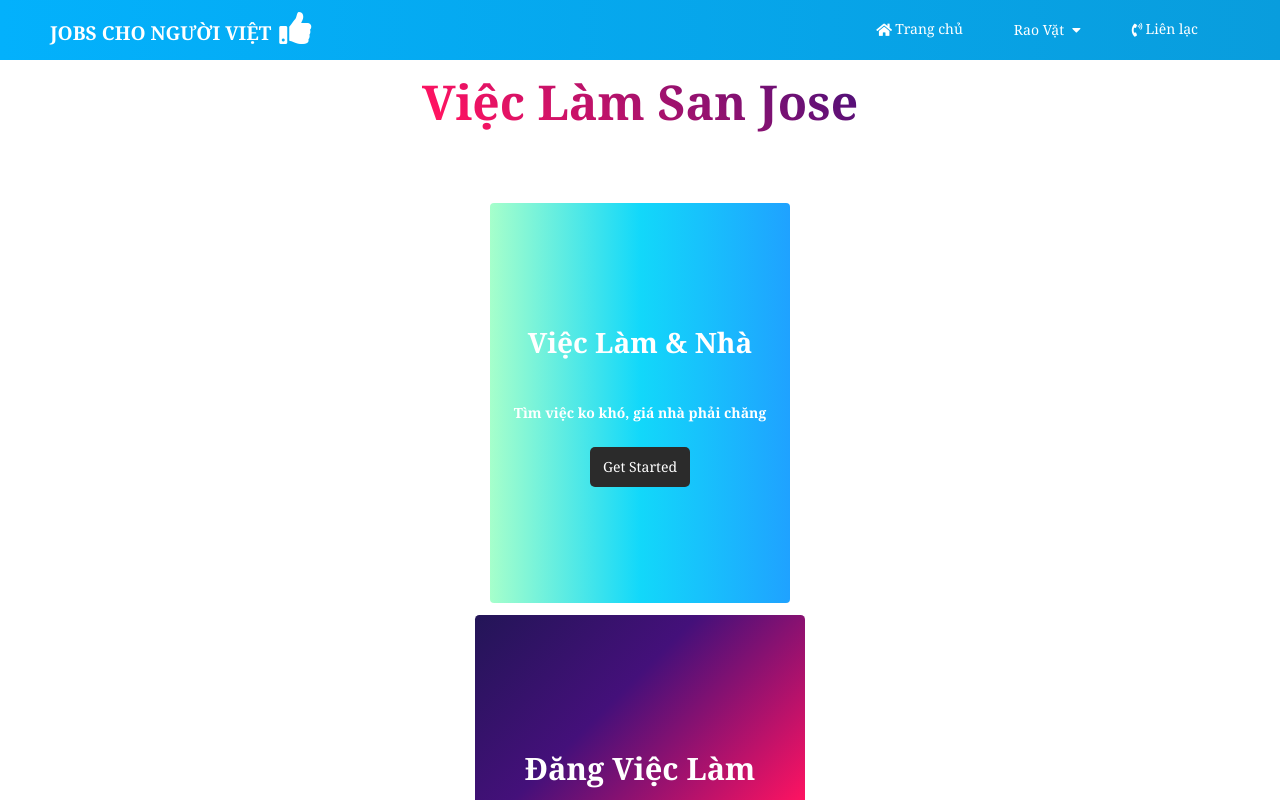
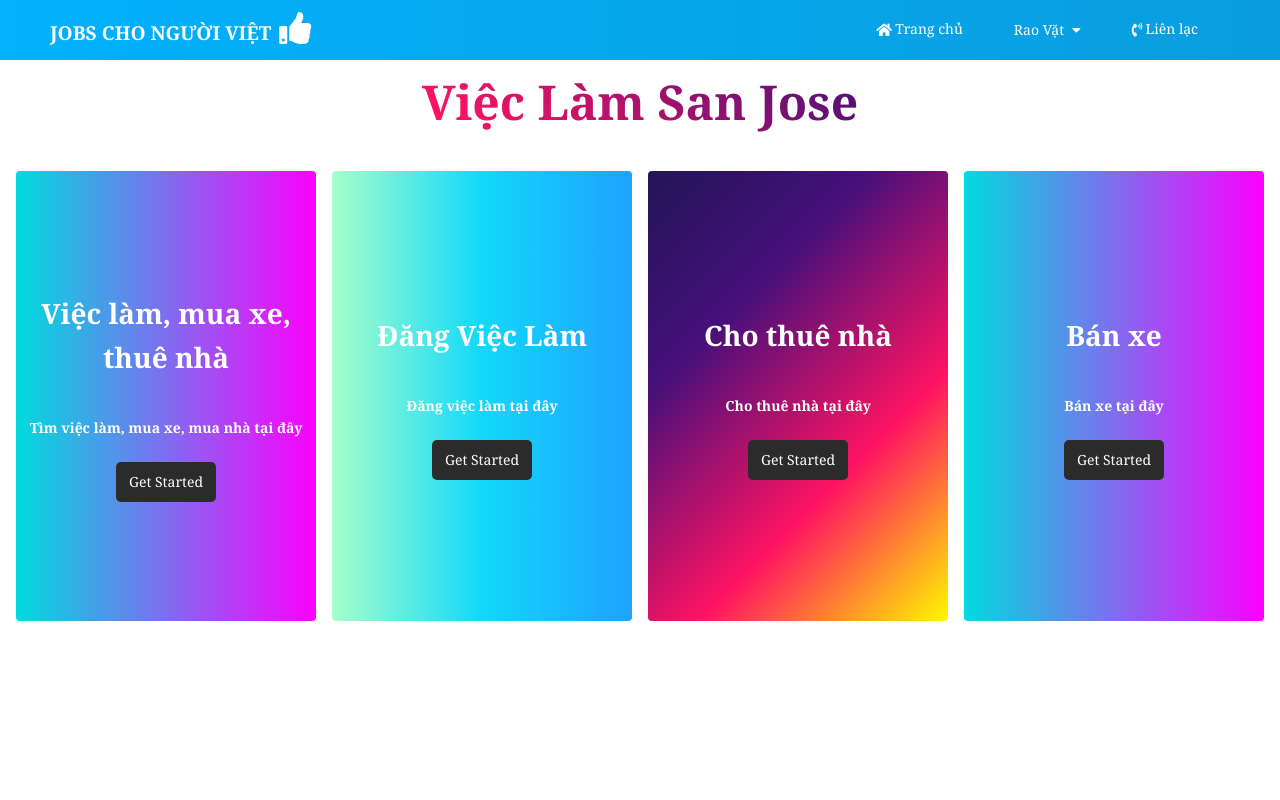
Before and after one commit to Pirlobo/bao-thang-mo-app, a React (Create React App) app: page / in a window 1280 px wide. Shown: the top 800 px of the page. Built offline with nearby package versions, Linux system fonts and the light colour scheme.

Commit message:
first commit

```diff
--- a/public/index.html
+++ b/public/index.html
@@ -1,7 +1,8 @@
 <!DOCTYPE html>
 <html lang="en">
   <head>
-    <meta charset="utf-8" />
+
+    <meta charset="utf-8">
     <link rel="icon" href="%PUBLIC_URL%/favicon.ico" />
     <meta name="viewport" content="width=device-width, initial-scale=1" />
     <meta name="theme-color" content="#000000" />
--- a/src/App.css
+++ b/src/App.css
@@ -198,7 +198,7 @@ padding-left: 0.2rem;
   );
     -webkit-background-clip: text;
     -webkit-text-fill-color: transparent;
-    margin-bottom: 4rem;
+    margin-bottom: 2rem;
     font-size: 3rem;
     font-weight: bold;
 }
@@ -243,9 +243,7 @@ padding-left: 0.2rem;
   .introduction-container {
     text-align: center;
   }
-}
-@media screen and (max-width: 1300px) {
-.card-services{
+  .card-services{
     display: grid;
     grid-template-columns: 1fr !important;
     grid-template-rows: 1fr;
@@ -253,23 +251,25 @@ padding-left: 0.2rem;
     justify-items: center;
 }
 
+}
+@media screen and (max-width: 1200px) {
   .introduction {
     display: flex;
     flex-direction: column;
-    justify-content: flex-end;
+    justify-content: center;
     align-items: center;
   }
 }
 .card {
   border-radius: 4px;
   width: 300px;
-  height: 400px;
+  height: 450px;
   color: white;
   display: flex;
   flex-direction: column;
   justify-content: center;
   align-items: center;
-  transition: all 0.3s ease;
+  transition: all 0.3s ease-in;
   color: white;
   font-weight: bold;
 }
@@ -278,10 +278,12 @@ padding-left: 0.2rem;
   font-weight: bold;
 }
 .card {
+  background-image: linear-gradient(to right, #00dbde 0%, #fc00ff 100%);
+}
+.card-services > .card:nth-child(2) {
   background: linear-gradient(to right, #a6ffcb, #12d8fa, #1fa2ff);
 }
-.card-services > .card:nth-child(2) {
-  transform: scale(1.1) ;
+.card-services > .card:nth-child(3) {
   background-image: linear-gradient(
     -225deg,
     #231557 0%,
@@ -308,10 +310,10 @@ padding-left: 0.2rem;
 
 .card-services{
     display: grid;
-    grid-template-columns: 1fr 1fr 1fr ;
+    grid-template-columns: 1fr 1fr 1fr 1fr;
     grid-template-rows: 1fr;
     align-self: center;
-    gap: 2rem;
+    gap: 1rem;
 }
 
 
--- a/src/components/Card.component.js
+++ b/src/components/Card.component.js
@@ -3,11 +3,14 @@ import history from "../History";
 const Card = (props) => {
   const handleClick = (e) => {
     if (e.target.value == 0) {
-      history.push("/vieclam-va-nha");
+      history.push("/tim-kiem");
     } else if (e.target.value == 1) {
       history.push("/dang-viec-lam");
     } else if (e.target.value == 2) {
-      history.push("/dang-bai-ban-nha");
+      history.push("/cho-thue-nha");
+    }
+    else if (e.target.value == 3) {
+      history.push("/ban-xe");
     }
   };
   return (
--- a/src/props/CardProps.js
+++ b/src/props/CardProps.js
@@ -1,5 +1,6 @@
 export const cardProps = [
-    {title : 'Việc Làm & Nhà', description : 'Tìm việc ko khó, giá nhà phải chăng'},
-    {title : 'Đăng Việc Làm', description : 'Tìm việc ko khó, giá nhà phải chăng'},
-    {title : 'Bán Nhà', description : 'Đăng bài bán nhà tại đây'},
+    {title : 'Việc làm, mua xe, thuê nhà', description : 'Tìm việc làm, mua xe, mua nhà tại đây'},
+    {title : 'Đăng Việc Làm', description : 'Đăng việc làm tại đây'},
+    {title : 'Cho thuê nhà', description : 'Cho thuê nhà tại đây'},
+    {title : 'Bán xe', description : 'Bán xe tại đây'},
 ]
```
